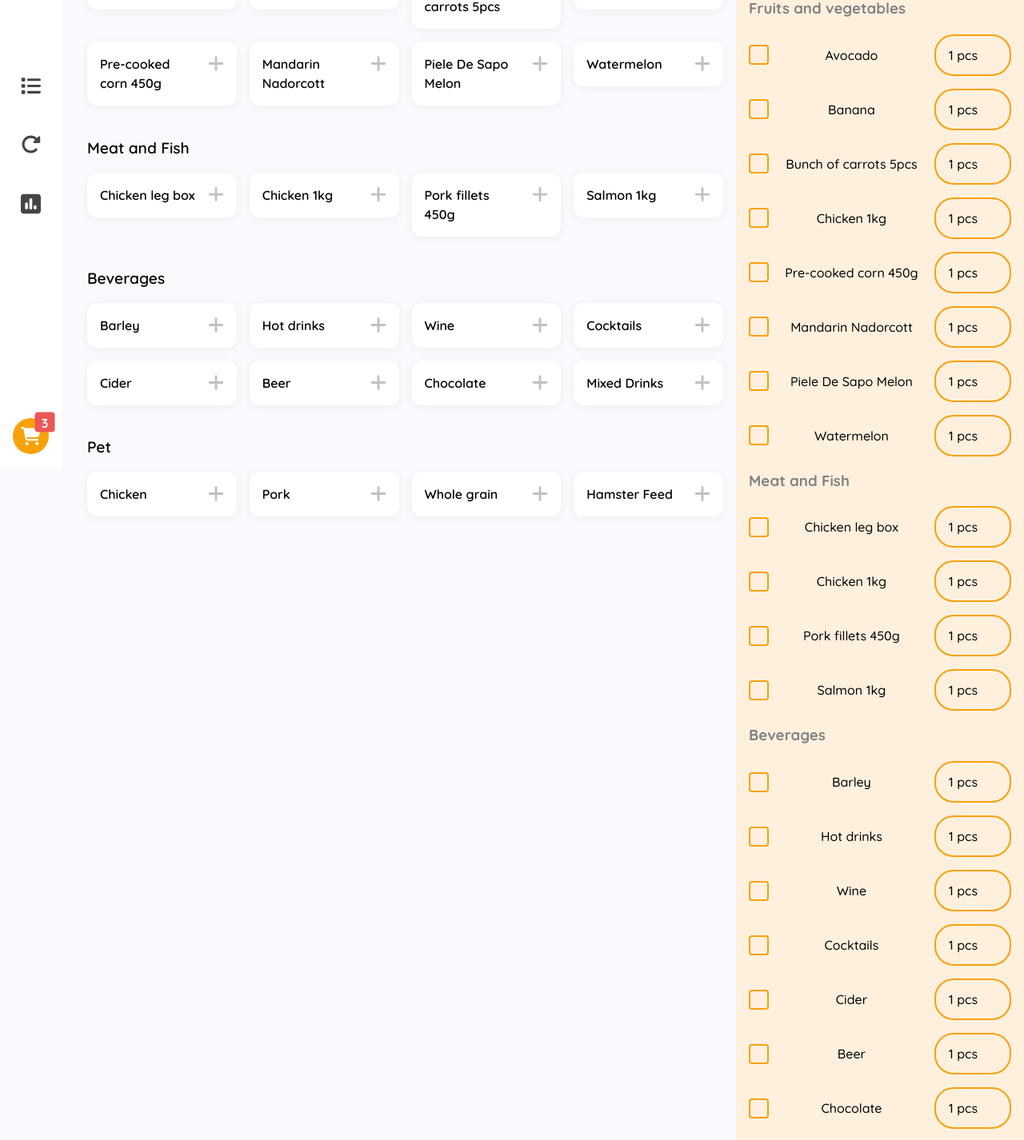
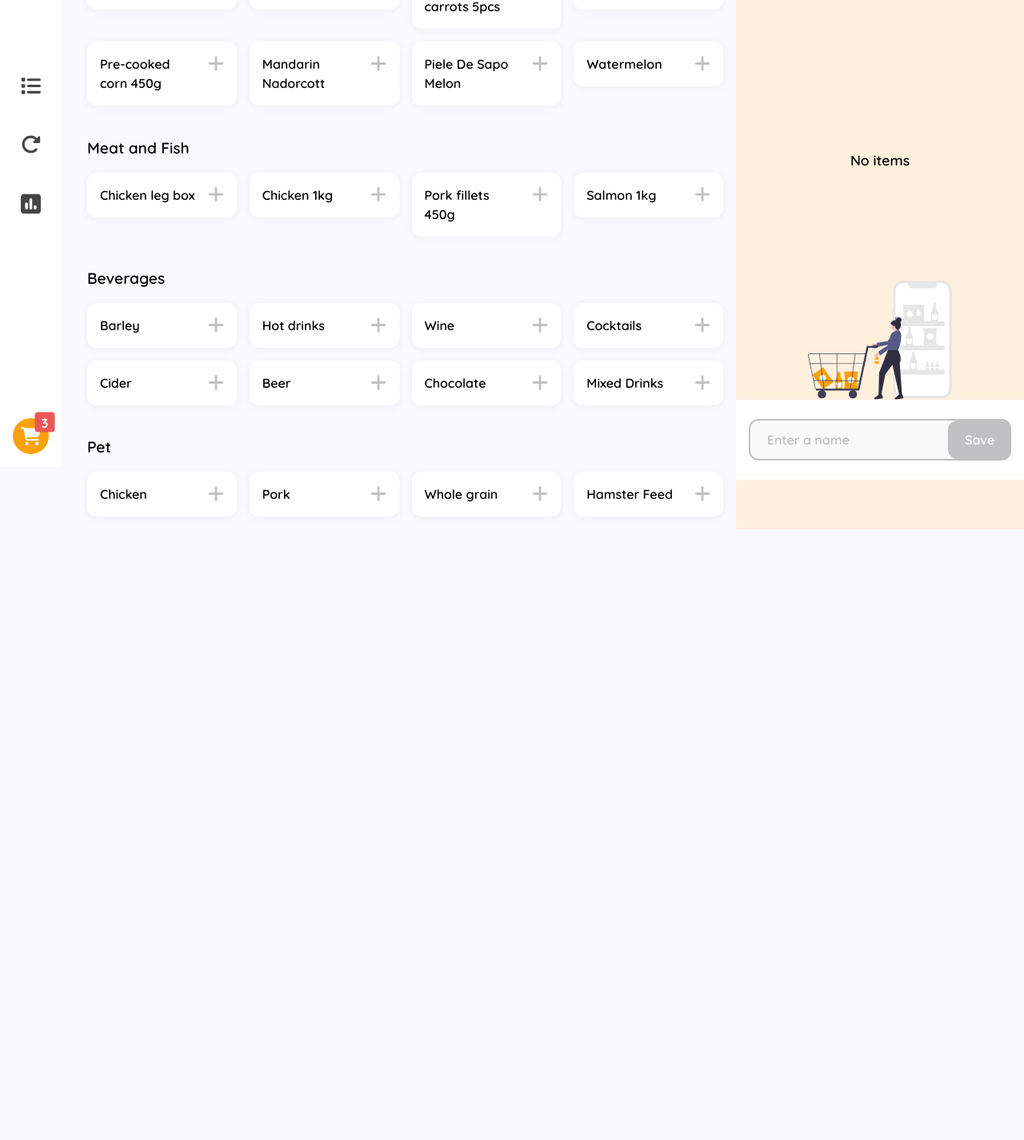
Before and after one commit to Keith-Web3/Shoppingfy, a React (Vite) app: page / in a window 1280 px wide. Shown: the part 216-1642 px from the top of the page at 80% size. After the commit the page ends 878 px from the top, so only its background shows below. Built offline with nearby package versions, Linux system fonts and the light colour scheme.

Commit message:
added empty cart placeholder

```diff
--- a/src/App.jsx
+++ b/src/App.jsx
@@ -21,7 +21,7 @@ function App() {
   return (
     <main>
       <AnimatePresence>
-        <NavBar navShown={navShown} setNavShown={setNavShown} />
+        <NavBar navShown={navShown} setNavShown={setNavShown} key={nanoid()} />
         <Routes location={location} key={location.path}>
           <Route
             path="/"
--- a/src/components/Pages/History/History.jsx
+++ b/src/components/Pages/History/History.jsx
@@ -11,13 +11,11 @@ function History({ navShown }) {
   const events = Object.entries(eventsData)
   const state = useSelector(state => Object.entries(state.events))
 
-  console.log(state)
   return (
     <motion.div
       initial={{ opacity: 0 }}
       animate={{ opacity: 1 }}
       exit={{ opacity: 0 }}
-      // transition={{ type: 'tween', duration: 0.25 }}
       className="history"
       style={{ display: navShown ? 'none' : 'block' }}
     >
--- a/src/components/Pages/Homepage/Homepage.jsx
+++ b/src/components/Pages/Homepage/Homepage.jsx
@@ -25,7 +25,7 @@ function Homepage({ navShown }) {
         <section>
           {state.map(item => {
             return (
-              <div>
+              <div key={nanoid()}>
                 <h2>{item[0]}</h2>
                 {item[1].map(data => (
                   <Item
--- a/src/components/Store/index.jsx
+++ b/src/components/Store/index.jsx
@@ -2,36 +2,36 @@ import { createSlice, configureStore } from '@reduxjs/toolkit'
 
 const initialItems = {
   'Fruits and vegetables': [
-    { item: 'Avocado', count: 1 },
-    { item: 'Banana', count: 1 },
-    { item: 'Bunch of carrots 5pcs', count: 1 },
-    { item: 'Chicken 1kg', count: 1 },
-    { item: 'Pre-cooked corn 450g', count: 1 },
-    { item: 'Mandarin Nadorcott', count: 1 },
-    { item: 'Piele De Sapo Melon', count: 1 },
-    { item: 'Watermelon', count: 1 },
+    { item: 'Avocado', count: 0 },
+    { item: 'Banana', count: 0 },
+    { item: 'Bunch of carrots 5pcs', count: 0 },
+    { item: 'Chicken 1kg', count: 0 },
+    { item: 'Pre-cooked corn 450g', count: 0 },
+    { item: 'Mandarin Nadorcott', count: 0 },
+    { item: 'Piele De Sapo Melon', count: 0 },
+    { item: 'Watermelon', count: 0 },
   ],
   'Meat and Fish': [
-    { item: 'Chicken leg box', count: 1 },
-    { item: 'Chicken 1kg', count: 1 },
-    { item: 'Pork fillets 450g', count: 1 },
-    { item: 'Salmon 1kg', count: 1 },
+    { item: 'Chicken leg box', count: 0 },
+    { item: 'Chicken 1kg', count: 0 },
+    { item: 'Pork fillets 450g', count: 0 },
+    { item: 'Salmon 1kg', count: 0 },
   ],
   Beverages: [
-    { item: 'Barley', count: 1 },
-    { item: 'Hot drinks', count: 1 },
-    { item: 'Wine', count: 1 },
-    { item: 'Cocktails', count: 1 },
-    { item: 'Cider', count: 1 },
-    { item: 'Beer', count: 1 },
-    { item: 'Chocolate', count: 1 },
-    { item: 'Mixed Drinks', count: 1 },
+    { item: 'Barley', count: 0 },
+    { item: 'Hot drinks', count: 0 },
+    { item: 'Wine', count: 0 },
+    { item: 'Cocktails', count: 0 },
+    { item: 'Cider', count: 0 },
+    { item: 'Beer', count: 0 },
+    { item: 'Chocolate', count: 0 },
+    { item: 'Mixed Drinks', count: 0 },
   ],
   Pet: [
-    { item: 'Chicken', count: 1 },
-    { item: 'Pork', count: 1 },
-    { item: 'Whole grain', count: 1 },
-    { item: 'Hamster Feed', count: 1 },
+    { item: 'Chicken', count: 0 },
+    { item: 'Pork', count: 0 },
+    { item: 'Whole grain', count: 0 },
+    { item: 'Hamster Feed', count: 0 },
   ],
 }
 
@@ -53,7 +53,7 @@ const itemsSlice = createSlice({
         } else {
           state[payload.category] = [
             ...state[payload.category],
-            { item: payload.item, count: 1 },
+            { item: payload.item, count: 0 },
           ]
         }
       } else {
--- a/src/components/Sub_Components/ItemPreview.jsx
+++ b/src/components/Sub_Components/ItemPreview.jsx
@@ -34,7 +34,7 @@ function ItemPreview({ navShown, newItem, setAsideState }) {
         <img
           src={
             newItem.url ||
-            `https://source.unsplash.com/random/?food,${newItem.name.replace(
+            `https://source.unsplash.com/random/?${newItem.name.replace(
               ' ',
               ','
             )}} alt="food image" className="placeholder`
--- a/src/components/Sub_Components/ShoppingList.jsx
+++ b/src/components/Sub_Components/ShoppingList.jsx
@@ -6,6 +6,7 @@ import { useNavigate } from 'react-router-dom'
 
 import actions from '../Store/index'
 import bottle from '../../assets/source.svg'
+import shopper from '../../assets/shopping_app.svg'
 import Button from '../UI/Button'
 import pen from '../../assets/pen-solid.svg'
 import '../../sass/sub-components/shopping_list.scss'
@@ -18,8 +19,10 @@ function ShoppingList({ navShown, setAsideState }) {
   const dispatch = useDispatch()
 
   const state = useSelector(state => Object.entries(state.items))
+  const cartIsEmpty = state.every(el => el[1].every(item => item.count === 0))
 
   const submitHandler = function () {
+    if (cartIsEmpty) return
     if (inputRef.current.value.trim()) {
       const date = new Date()
       const day = new Intl.DateTimeFormat(['en', 'GB']).format(date).split('/')
@@ -59,6 +62,7 @@ function ShoppingList({ navShown, setAsideState }) {
             <Button onClick={() => setAsideState('add')}>Add Item</Button>
           </div>
         </div>
+        {cartIsEmpty && <p className="no-items">No items</p>}
         <div className="container">
           <div className="heading">
             <p>Shopping list</p>
@@ -68,28 +72,36 @@ function ShoppingList({ navShown, setAsideState }) {
             return (
               <div key={nanoid()} className="items-container">
                 <h3>{item[0]}</h3>
-                {item[1].map(item => (
-                  <Items
-                    key={nanoid()}
-                    item={item.item}
-                    itemCount={item.count}
-                  />
-                ))}
+                {item[1].map(item => {
+                  if (item.count === 0) return
+                  return (
+                    <Items
+                      key={nanoid()}
+                      item={item.item}
+                      itemCount={item.count}
+                    />
+                  )
+                })}
               </div>
             )
           })}
         </div>
-        <div className="input">
+        <div className={`input ${cartIsEmpty ? 'empty' : ''}`}>
+          {cartIsEmpty && <img src={shopper} alt="shopper" />}
           <label htmlFor={id}>
             <input
               type="text"
               id={id}
               placeholder="Enter a name"
               ref={inputRef}
+              disabled={cartIsEmpty}
             />
             <Button
               onClick={submitHandler}
-              style={{ bg: '#F9A109', color: '#FFFFFF' }}
+              style={{
+                bg: cartIsEmpty ? '#C1C1C4' : '#F9A109',
+                color: '#FFFFFF',
+              }}
             >
               Save
             </Button>
--- a/src/sass/sub-components/shopping_list.scss
+++ b/src/sass/sub-components/shopping_list.scss
@@ -8,12 +8,16 @@
   font-family: 'Quicksand', 'Nunito', Verdana, Geneva, Tahoma, sans-serif;
   height: 100%;
   grid-area: aside;
+  position: relative;
+
   @media (min-width: 750px) {
     display: block !important;
     max-width: 390px;
   }
   & > .container {
     position: sticky;
+    min-height: 100vh;
+    padding-bottom: v.$spacer * 8;
     top: 0;
   }
 
@@ -46,6 +50,13 @@
       margin-bottom: v.$spacer;
     }
   }
+  .no-items {
+    position: absolute;
+    inset: 50% 50% auto auto;
+    transform: translate(50%, -50%);
+    font-weight: 600;
+    font-size: 1.1rem;
+  }
   .heading {
     @include v.flexbox($justify: space-between);
     margin-top: v.$spacer;
@@ -60,19 +71,38 @@
     }
   }
   .items-container {
+    margin-bottom: v.$spacer * 1.5;
     h3 {
       color: #828282;
+      font-size: 1rem;
       margin-bottom: v.$spacer;
+
+      &:only-child {
+        display: none;
+      }
     }
     margin-block: v.$spacer;
   }
   .input {
-    position: relative;
+    position: absolute;
+    inset: auto 0 0 0;
     background: #fff;
     padding: v.$spacer * 1.5 v.$spacer;
     width: calc(100% + 2em);
     transform: translateX(-1em);
 
+    &.empty {
+      input {
+        border-color: #c1c1c4;
+      }
+    }
+
+    img {
+      width: 50%;
+      position: absolute;
+      inset: 0 50% auto auto;
+      transform: translate(50%, -100%);
+    }
     input {
       border-color: #f9a109;
       margin: 0;
```
